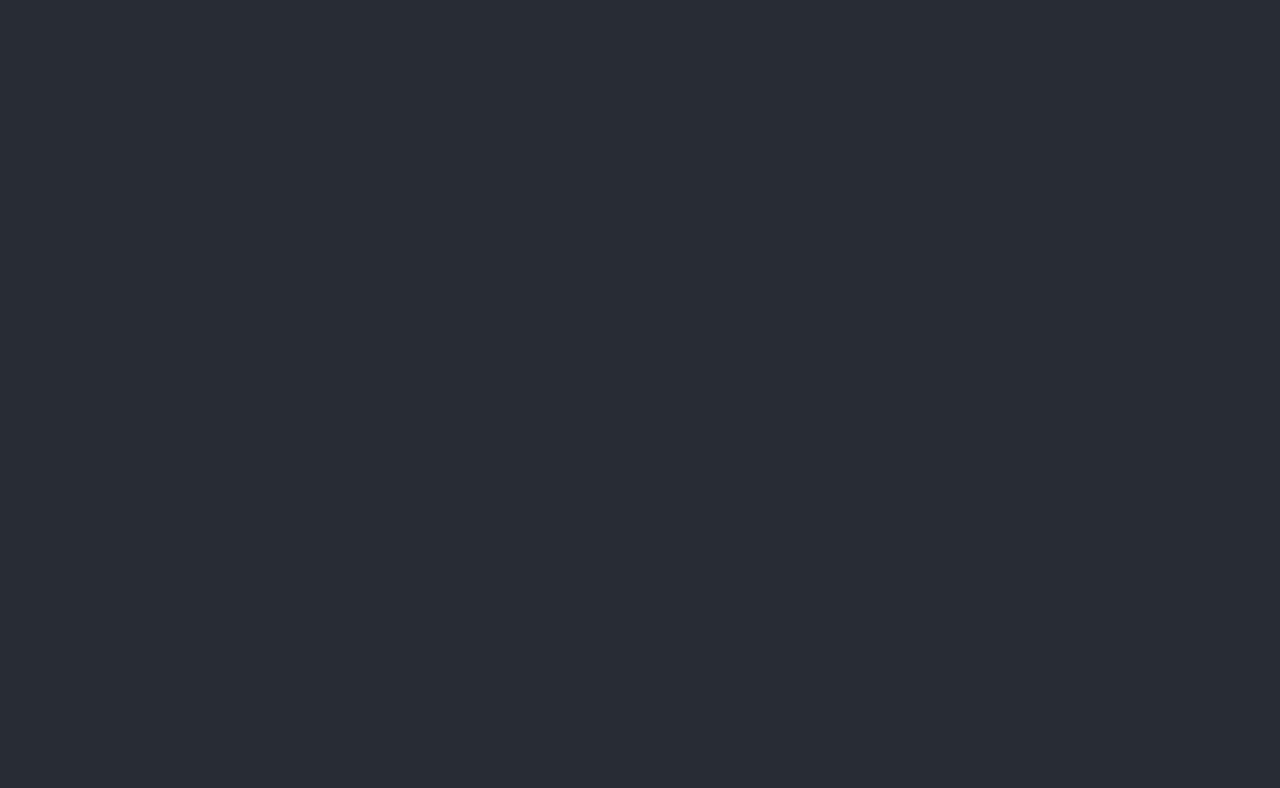
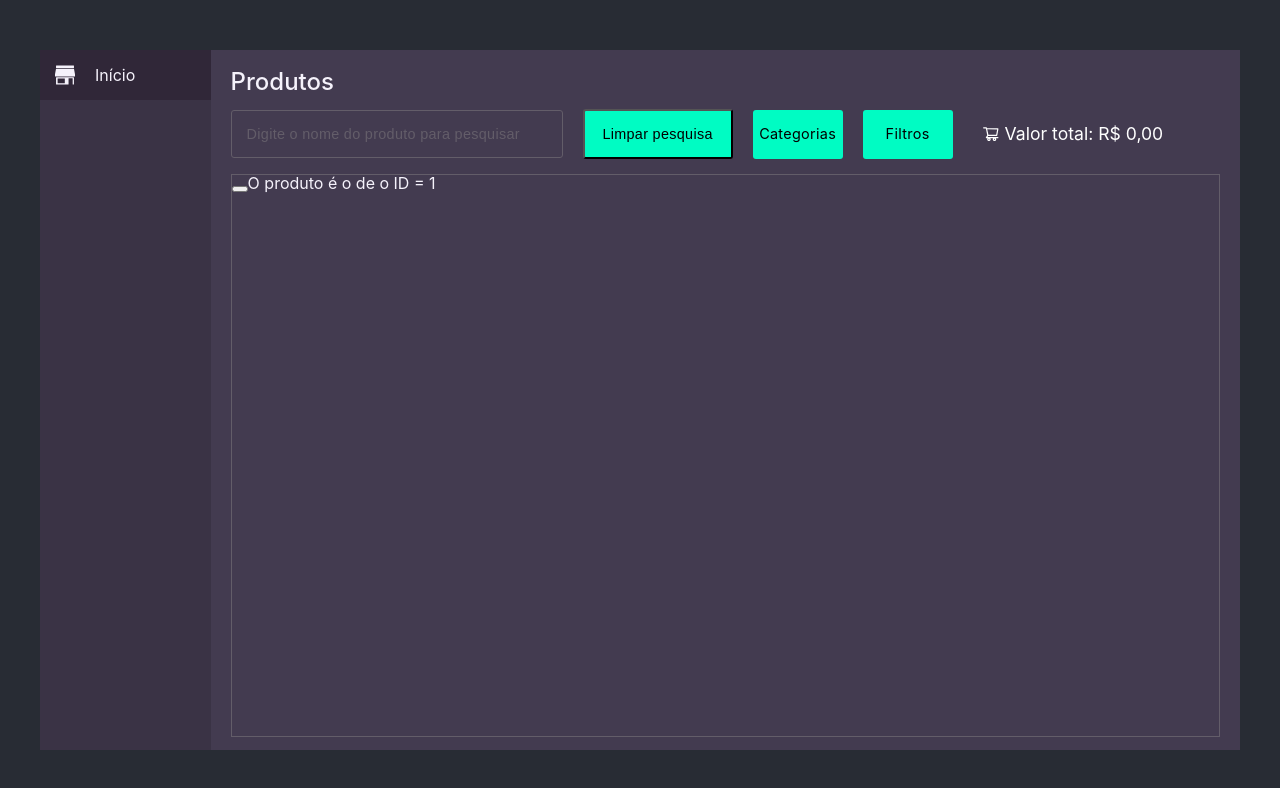
Before and after one commit to JoaoSGabriel/mypharma-frontend, a React (Create React App) app: page /1 in a window 1280 px wide. Before the commit this address had no page. Shown: the top 788 px of the page. Built offline with nearby package versions, Linux system fonts and the light colour scheme.

Commit message:
feat: implement product page

```diff
--- a/src/App.js
+++ b/src/App.js
@@ -18,6 +18,7 @@ function App() {
           <Router>
             <Routes>
               <Route path="/" element={<Dashboard />} />
+              <Route path="/:productId" element={<Dashboard />} />
             </Routes>
           </Router>
         </CartProvider>
--- a/src/components/Content/ProductArea.js
+++ b/src/components/Content/ProductArea.js
@@ -1,5 +1,7 @@
 import { useState } from "react";
+import { useParams } from "react-router-dom";
 import styled from "styled-components";
+import ProductPage from "../ProductPage";
 import AllCategoryProducts from "./AllCategoryProducts";
 import AllProducts from "./AllProducts";
 import FindProduct from "./FindProduct";
@@ -8,6 +10,8 @@ import ListHeader from "./ListHeader";
 import Search from "./SearchArea/Search";
 
 export default function ProductArea() {
+  const params = useParams();
+
   const [search, setSearch] = useState("");
   const [category, setCategory] = useState("");
   const [filter, setFilter] = useState("");
@@ -33,8 +37,14 @@ export default function ProductArea() {
         setFilter={setFilter}
       />
       <Container>
-        <ListHeader />
-        {showProducts()}
+        {params.productId ? (
+          <ProductPage />
+        ) : (
+          <>
+            <ListHeader />
+            {showProducts()}
+          </>
+        )}
       </Container>
     </>
   );
--- /dev/null
+++ b/src/components/ProductPage.js
@@ -0,0 +1,13 @@
+import { useNavigate, useParams } from "react-router-dom";
+
+export default function ProductPage() {
+  const navigate = useNavigate();
+  const params = useParams();
+
+  return (
+    <>
+      <button onClick={() => navigate("/")}></button>O produto é o de o ID ={" "}
+      {params.productId}
+    </>
+  );
+}
--- a/src/components/ProductRow.js
+++ b/src/components/ProductRow.js
@@ -1,12 +1,15 @@
+import { useNavigate } from "react-router-dom";
 import { useContext } from "react";
 import CartContext from "./contexts/CartContext";
 
 import styled from "styled-components";
 import Border from "./Border";
+
 import { BsCartPlus, BsCartX } from "react-icons/bs";
 import { toast } from "react-toastify";
 
 export default function ProductRow({ info }) {
+  const navigate = useNavigate();
   const { cart, setCart } = useContext(CartContext);
 
   const productCategory = {
@@ -43,7 +46,7 @@ export default function ProductRow({ info }) {
   return (
     <>
       <Container>
-        <div>{info?.name}</div>
+        <div onClick={() => navigate(`/${info?.id}`)}>{info?.name}</div>
         <div>
           <img src={info?.photo_path} alt="product.img" />
         </div>
@@ -79,6 +82,10 @@ const Container = styled.div`
     width: 100px;
   }
 
+  div:nth-child(1) {
+    cursor: pointer;
+  }
+
   div {
     width: 20%;
     display: flex;
```
